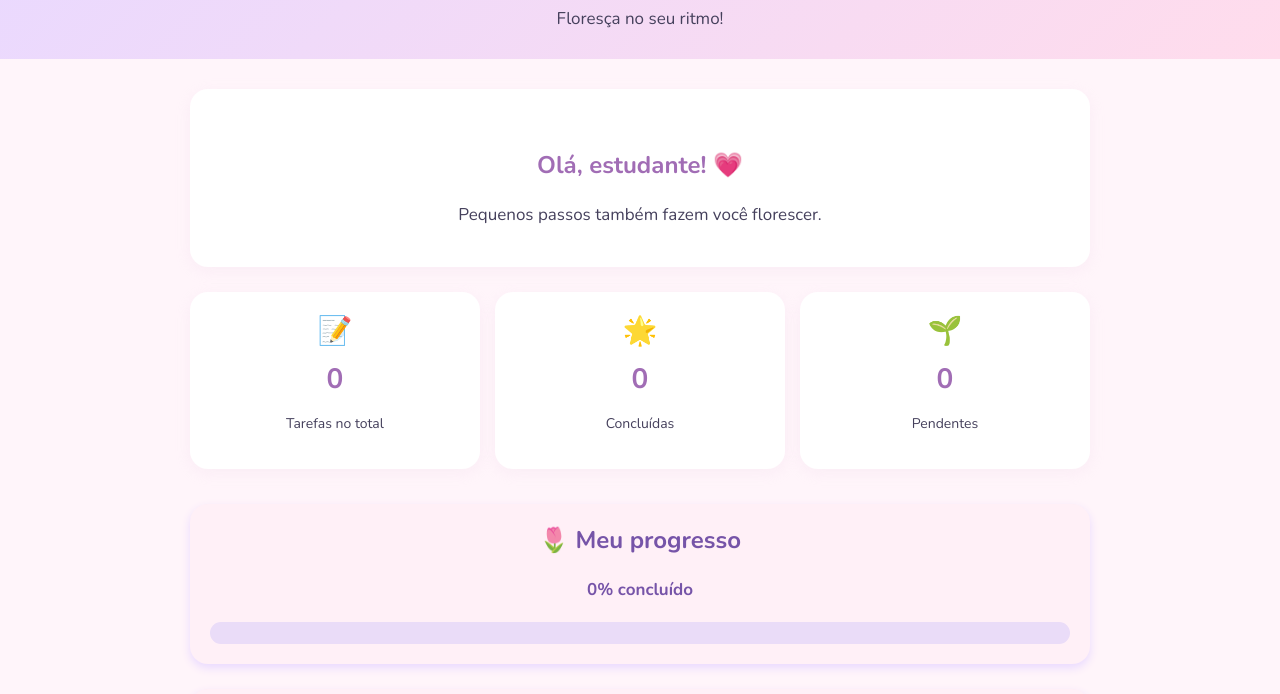
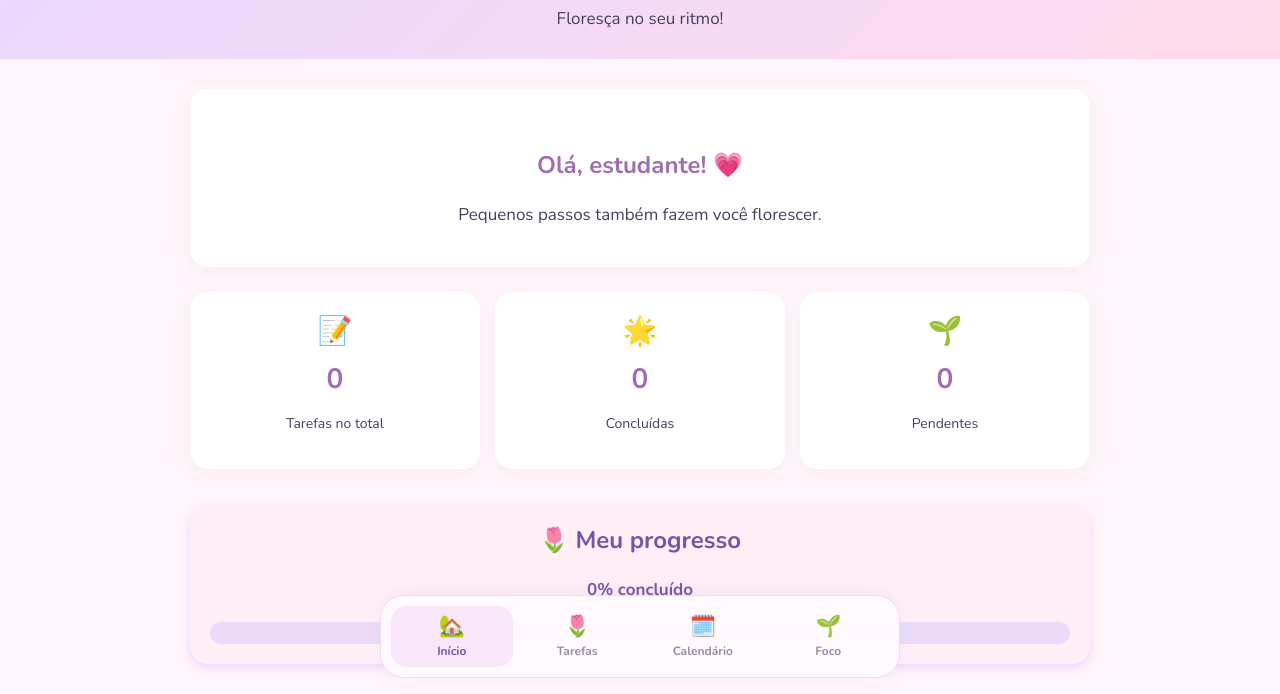
Before and after one commit to danielapereira6-code/study-bloom, a plain HTML site: page index.html in a window 1280 px wide. Shown: the part 106-800 px from the top of the page. Drawn offline with nearby package versions, Linux system fonts and the light colour scheme.

Commit message:
Update style.css

```diff
--- a/style.css
+++ b/style.css
@@ -510,3 +510,100 @@ font-size: 15px;
         font-size: 12px !important;
     }
 }
+
+/* ===== NAVEGAÇÃO DO JARDIM ENCANTADO 🌷 ===== */
+
+.aba-conteudo {
+    display: none;
+}
+
+.aba-conteudo.ativa {
+    display: block;
+    animation: florescer 0.3s ease;
+}
+
+@keyframes florescer {
+    from {
+        opacity: 0;
+        transform: translateY(8px);
+    }
+
+    to {
+        opacity: 1;
+        transform: translateY(0);
+    }
+}
+
+/* Menu fixo inferior */
+
+.menu-inferior {
+    position: fixed;
+    bottom: 0;
+    left: 0;
+    width: 100%;
+    box-sizing: border-box;
+    display: flex;
+    justify-content: space-around;
+    align-items: center;
+    gap: 4px;
+    padding: 10px 8px calc(10px + env(safe-area-inset-bottom));
+    background: rgba(255, 250, 253, 0.97);
+    border-top: 1px solid #f0d8ed;
+    box-shadow: 0 -4px 18px #a985d61a;
+    z-index: 1000;
+}
+
+.item-menu {
+    flex: 1;
+    display: flex;
+    flex-direction: column;
+    align-items: center;
+    justify-content: center;
+    gap: 4px;
+    padding: 8px 2px;
+    border-radius: 16px;
+    background: transparent;
+    color: #998aa3;
+    font-family: inherit;
+    font-size: 12px;
+    font-weight: 700;
+    transform: none;
+}
+
+.item-menu:hover {
+    background: #fff0f7;
+    color: #a16db5;
+    transform: none;
+}
+
+.item-menu.ativo {
+    background: #f7e7f8;
+    color: #7654a8;
+}
+
+.icone-menu {
+    font-size: 21px;
+    line-height: 1.2;
+}
+
+/* Espaço para o menu não cobrir o conteúdo */
+
+body {
+    padding-bottom: 90px;
+}
+
+@media (min-width: 700px) {
+    .menu-inferior {
+        max-width: 520px;
+        left: 50%;
+        transform: translateX(-50%);
+        bottom: 16px;
+        border: 1px solid #f0d8ed;
+        border-radius: 24px;
+        padding: 10px;
+    }
+
+    body {
+        padding-bottom: 110px;
+    }
+}
```
